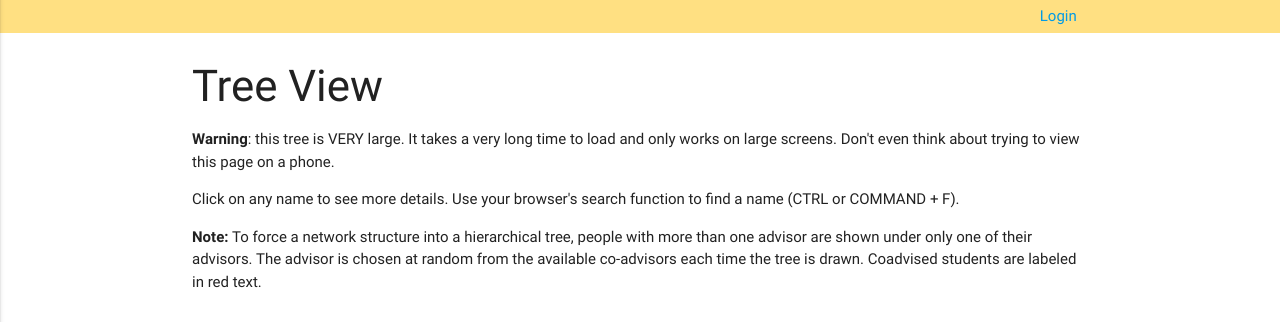
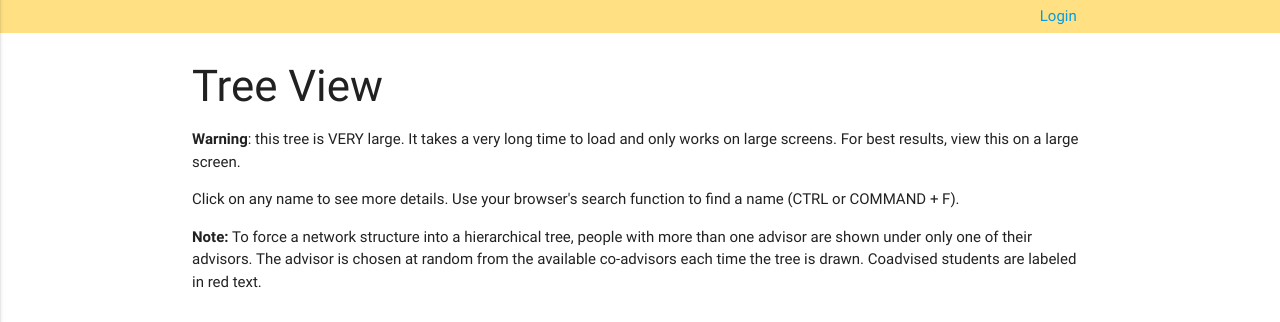
Before and after one commit to wabarr/physanth-phylogeny-v2, a Django app: page /tree/ in a window 1280 px wide. Shown: the part 64-386 px from the top of the page. Run offline with Django 3.2, Linux system fonts and the light colour scheme; data that the repository does not hold is empty; parts of the project's set-up code (start-up, migrations or seed data) failed here and were passed over; some libraries are stand-ins or nearby versions.

Commit message:
better text

```diff
--- a/templates/tree-skeleton.html
+++ b/templates/tree-skeleton.html
@@ -6,7 +6,7 @@
         <div class="row">
             <div class="col s12">
                 <h3>Tree View</h3>
-                <p><b>Warning</b>: this tree is VERY large.  It takes a very long time to load and only works on large screens. Don't even think about trying to view this page on a phone.</p>
+                <p><b>Warning</b>: this tree is VERY large.  It takes a very long time to load and only works on large screens. For best results, view this on a large screen.</p>
                 <p>Click on any name to see more details. Use your browser's search function to find a name (CTRL or COMMAND + F).</p>
                 <p><b>Note:</b> To force a network structure into a hierarchical tree, people with more than one advisor are shown under only one of their advisors. The advisor is chosen at random from the available co-advisors each time the tree is drawn. Coadvised students are labeled in red text.</p>
             </div>
```
